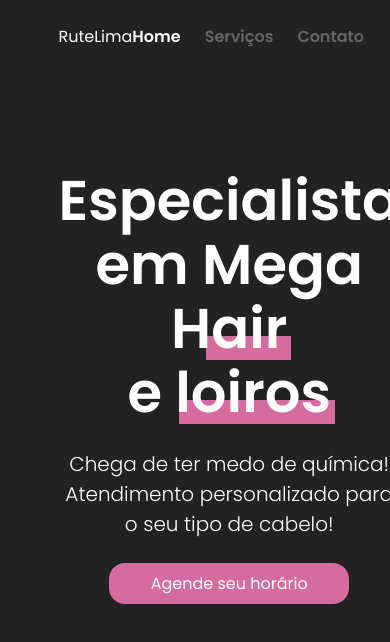
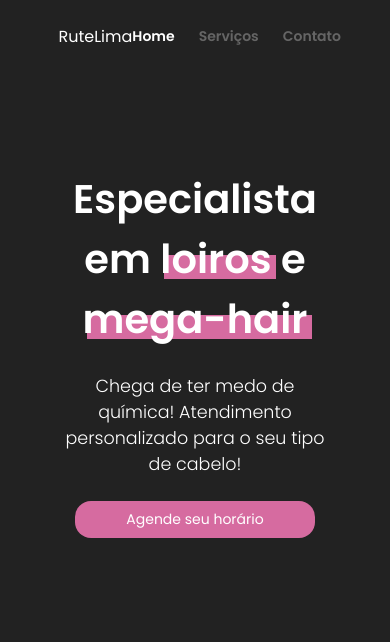
Before and after one commit to liverday/rutelima.com, a Next.js app: page / in a window 390 px wide. Shown: the top 642 px of the page. Built offline with nearby package versions, Linux system fonts and the light colour scheme.

Commit message:
feat: increase responsiveness

```diff
--- a/components/Brand/Brand.module.css
+++ b/components/Brand/Brand.module.css
@@ -11,7 +11,6 @@
 
 .brandTitle {
   font-size: var(--text-size-title);
-  line-height: 4rem;
   text-align: center;
 }
 
@@ -50,6 +49,7 @@
 
   .brandTitle {
     text-align: initial;
+    line-height: 4rem;
   }
 
   .brandSubtitle {
--- a/components/Brand/index.tsx
+++ b/components/Brand/index.tsx
@@ -11,8 +11,9 @@ const Brand: React.FC = () => {
       <Layout className={styles.brandContainer}>
         <div className={styles.brandTextContainer}>
           <h1 className={styles.brandTitle}>
-            Especialista <br />
-            em <span className={styles.specialist}>Mega Hair</span> <br />e <span className={styles.specialist}>loiros</span>
+            Especialista <R.GreaterThanTablet><br /></R.GreaterThanTablet>
+            em <span className={styles.specialist}>loiros</span>
+            <R.GreaterThanTablet><br /></R.GreaterThanTablet> e <span className={styles.specialist}>mega-hair</span>
           </h1>
           <h2 className={styles.brandSubtitle}>
             <R.GreaterThanTablet>
--- a/components/Responsive/index.tsx
+++ b/components/Responsive/index.tsx
@@ -6,7 +6,7 @@ type Props = {
   children?: React.ReactNode;
 }
 
-const Wrapper: React.FC<Props> = ({ children }) => <div>{children}</div>
+const Wrapper: React.FC<Props> = ({ children }) => <>{children}</>
 
 const withResponsive = (Component: ComponentType<Props>): React.FC<Props> => {
   return (props) => {
--- a/styles/globals.css
+++ b/styles/globals.css
@@ -6,8 +6,8 @@
   --accent: #8B6BD6;
   --accent-text-color: #fff;
 
-  --text-size-title: 3.5rem;
-  --text-size: 1rem;
+  --text-size-title: 2.5rem;
+  --text-size: 0.875rem;
 
   --spacing-xs: 0.5rem;
   --spacing-sm: 1rem;
@@ -24,6 +24,13 @@
 
   --gap-sm: 1rem;
   --gap-lg: 1.5rem;
+}
+
+@media (min-width: 768px) {
+  :root {
+    --text-size-title: 3.5rem;
+    --text-size: 1rem;
+  }
 }
 
 * {
```
